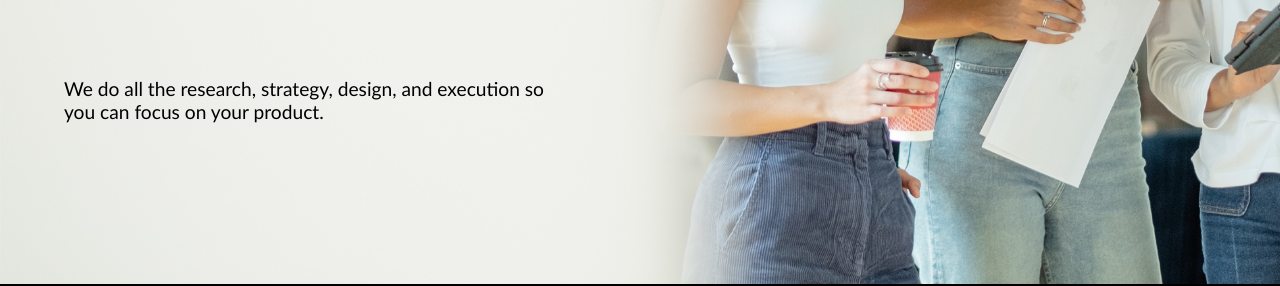
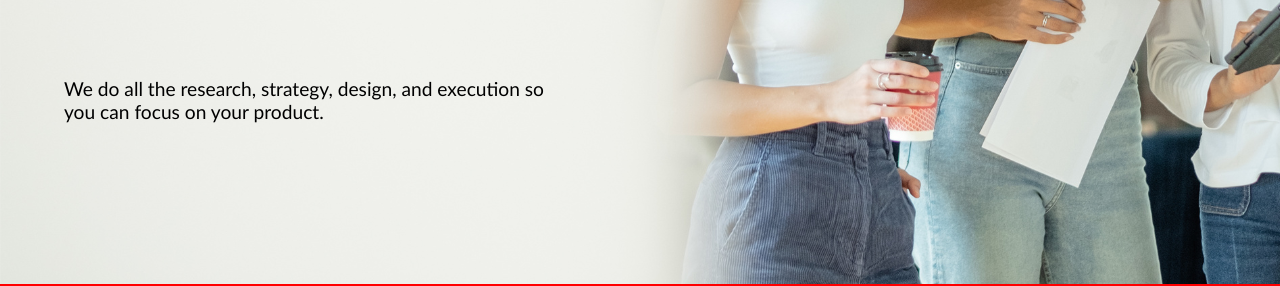
Before and after one commit to vinay-patel22/Marketing_Agency, a plain HTML site: page index.html in a window 1280 px wide. Shown: the part 549-835 px from the top of the page. Drawn offline with Linux system fonts and the light colour scheme.

Commit message:
Update style.css

```diff
--- a/style.css
+++ b/style.css
@@ -5,9 +5,9 @@
   font-family: "Gill Sans", "Gill Sans MT", Calibri, "Trebuchet MS", sans-serif;
 }
 body{
-  width:100vw;
-  background-color: black;
-  display:hidden;
+  width:auto;
+  background-color:red;
+
 }
 html {
   scroll-behavior: smooth;
```
